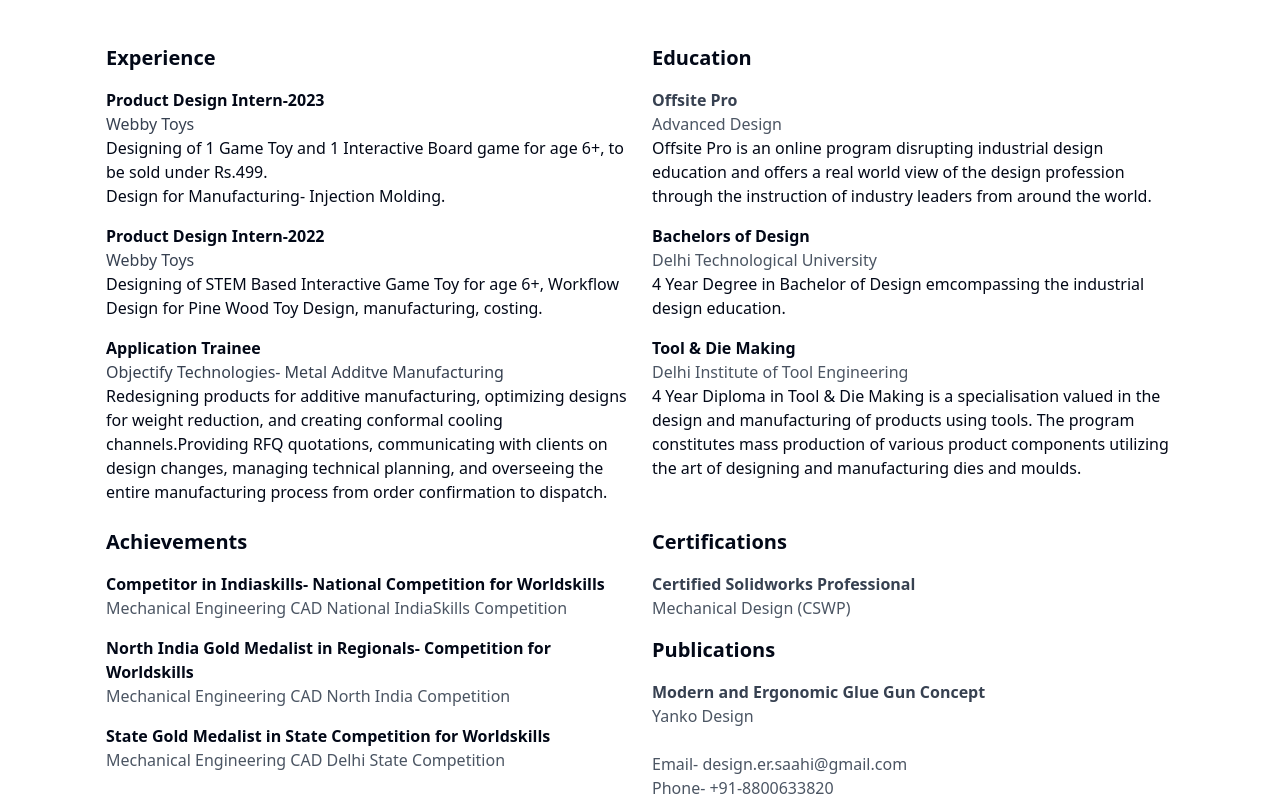
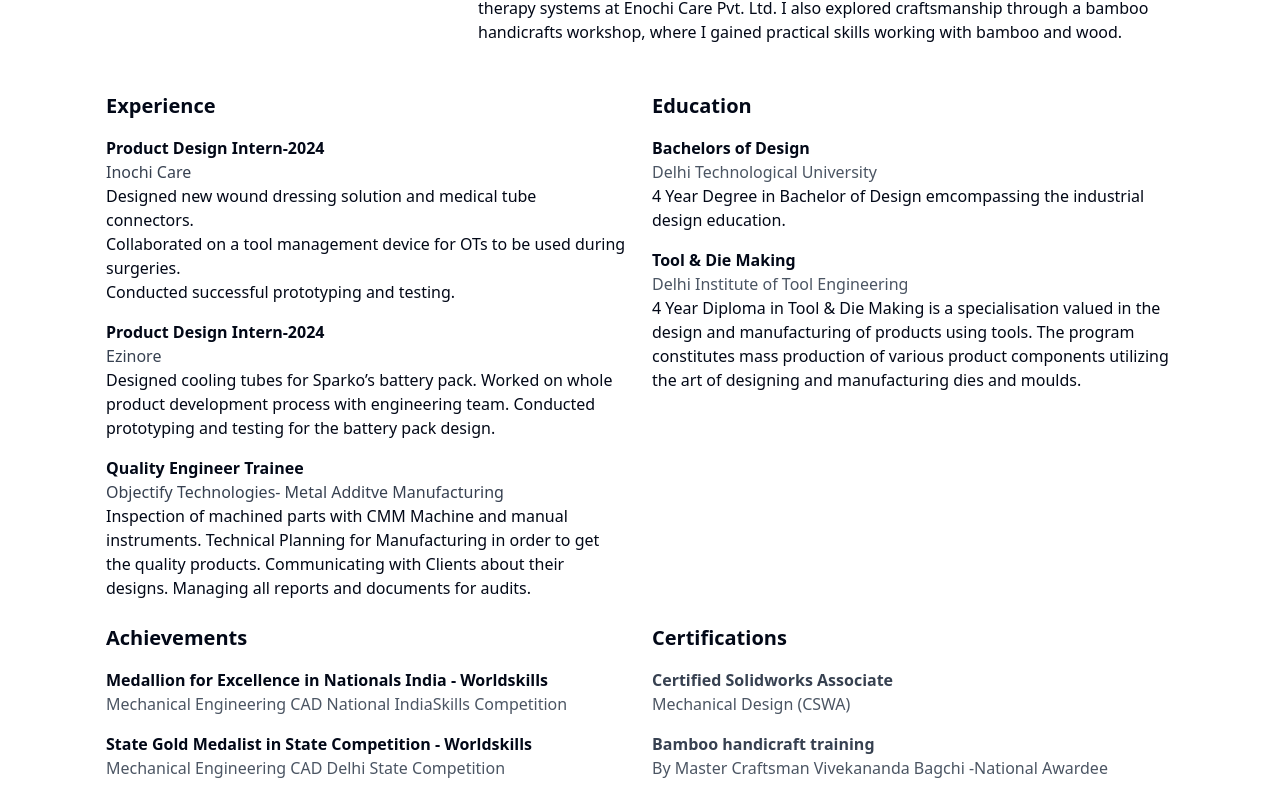
Before and after one commit to Vk497030/Myportfolio, a React (Vite) app: page /about in a window 1280 px wide. Shown: the part 576-1376 px from the top of the page. Built offline with nearby package versions, Linux system fonts and the light colour scheme.

Commit message:
Changes in about section

```diff
--- a/src/components/portfolio/About.jsx
+++ b/src/components/portfolio/About.jsx
@@ -26,13 +26,13 @@
           <h1 className="text-3xl font-bold mb-2">Vikas Kumar</h1>
           <p className="text-gray-600 mb-4">Industrial Designer, Based out of Delhi, India</p>
           <p className="mb-4">
-          It all began in 2017 with a 4-year diploma in Tool & Die Making, where I developed a deep appreciation for how products are made. What I didn’t realize at the time was how crucial it is to design those products for the user. A mix of curiosity and some happy coincidences led me to discover Industrial Design.
+          My passion for industrial design began with a deep curiosity about how products are made. With a strong background in tooling and engineering, I gained hands-on experience in processes like molding, press tools, CNC, EDM, laser cutting, and 3D printing. During my internship at Objectify Technologies as a Quality Assurance Engineer, I further expanded my understanding of advanced manufacturing.
           </p>
           <p className="mb-4">
-          In 2021, I embarked on a new chapter at DTU, where I studied Industrial Design. I’ve continued to embrace my skills in Tool & Die Making while diving deeper into the user-focused side of product development.
+          Driven by a desire to create and improve products, I transitioned into industrial design, where I combine my technical expertise with creative problem-solving. I am currently pursuing a Bachelor's degree in Industrial Design at Delhi Technological University.
           </p>
           <p className="mb-4">
-          In 2024, I completed Offsite Pro to refine my workflow and now I’m searching for my next big break—a chance to put my skills to use in the real world. When I’m not designing, you’ll probably find me losing ranking on chess.com or Valorant.
+          I have had the opportunity to work on projects like smart power management systems at Ezinore Pvt. Ltd. and surgical tool management devices and negative pressure wound therapy systems at Enochi Care Pvt. Ltd. I also explored craftsmanship through a bamboo handicrafts workshop, where I gained practical skills working with bamboo and wood.
           </p>
         </div>
       </div>
@@ -43,31 +43,31 @@
           <h2 className="text-xl font-semibold mb-4">Experience</h2>
 
           <div className="mb-4">
-            <h3 className="font-semibold">Product Design Intern-2023</h3>
-            <p className="text-gray-600"><Link to="https://www.webby.toys/collections/games" target='_blank' className='hover:underline text-gray-700'>Webby Toys</Link></p>
+            <h3 className="font-semibold">Product Design Intern-2024</h3>
+            <p className="text-gray-600"><Link to="https://www.inochihealthcare.com/" target='_blank' className='hover:underline text-gray-700'>Inochi Care</Link></p>
             <p>
-              Designing of 1 Game Toy and 1 Interactive Board game for age 6+,
-              to be sold under Rs.499.
+            Designed new wound dressing solution and medical tube connectors.
             </p>
-            <p>Design for Manufacturing- Injection Molding.</p>
+            <p>Collaborated on a tool management device for OTs to be used during surgeries.</p>
+            <p>Conducted successful prototyping and testing.</p>
           </div>
           <div className="mb-4">
-            <h3 className="font-semibold">Product Design Intern-2022</h3>
-            <p className="text-gray-600"><Link to="https://www.webby.toys/collections/games" target='_blank' className='hover:underline text-gray-700'>Webby Toys</Link></p>
+            <h3 className="font-semibold">Product Design Intern-2024</h3>
+            <p className="text-gray-600"><Link to="https://www.ezinore.com/" target='_blank' className='hover:underline text-gray-700'>Ezinore</Link></p>
             <p>
-              Designing of STEM Based Interactive Game Toy for age 6+, Workflow
-              Design for Pine Wood Toy Design, manufacturing, costing.
+              Designed cooling tubes for Sparko’s battery pack.
+              Worked on whole product development process with engineering team.
+              Conducted prototyping and testing for the battery pack design.
             </p>
           </div>
           <div>
-            <h3 className="font-semibold">Application Trainee</h3>
+            <h3 className="font-semibold">Quality Engineer Trainee</h3>
             <p className="text-gray-600"><Link to="https://objectify.co.in/" target='_blank' className='hover:underline text-gray-700'>Objectify Technologies- Metal Additve Manufacturing</Link></p>
             <p>
-              Redesigning products for additive manufacturing, optimizing
-              designs for weight reduction, and creating conformal cooling
-              channels.Providing RFQ quotations, communicating with clients on
-              design changes, managing technical planning, and overseeing the
-              entire manufacturing process from order confirmation to dispatch.
+              Inspection of machined parts with CMM Machine and manual instruments.
+              Technical Planning for Manufacturing in order to get the quality products.
+              Communicating with Clients about their designs.
+              Managing all reports and documents for audits.
             </p>
           </div>
         </div>
@@ -75,7 +75,7 @@
         <div className="flex justify-between flex-col">
           <div>
             <h2 className="text-xl font-semibold mb-4">Education</h2>
-            <div className="mb-4">
+            {/* <div className="mb-4">
               <h3 className="font-semibold"><Link to="https://advdes.org/pro" target='_blank' className='hover:underline text-gray-700'>Offsite Pro</Link></h3>
               <p className="text-gray-600">Advanced Design</p>
               <p>
@@ -83,7 +83,7 @@
                 education and offers a real world view of the design profession
                 through the instruction of industry leaders from around the world.
               </p>
-            </div>
+            </div> */}
             <div className="mb-4">
               <h3 className="font-semibold">Bachelors of Design</h3>
               <p className="text-gray-600">Delhi Technological University</p>
@@ -112,18 +112,17 @@
           <div>
             <h2 className="text-xl font-semibold mb-4">Achievements</h2>
             <div className="mb-4">
-              <h3 className="font-semibold">Competitor in Indiaskills- National Competition for Worldskills</h3>
+              <h3 className="font-semibold">Medallion for Excellence in Nationals India - Worldskills </h3>
               <p className="text-gray-600">Mechanical Engineering CAD National IndiaSkills Competition</p>
             </div>
             <div className="mb-4">
-              <h3 className="font-semibold">North India Gold Medalist in Regionals- Competition for Worldskills</h3>
-              <p className="text-gray-600">Mechanical Engineering CAD North India Competition </p>
+              <h3 className="font-semibold">State Gold Medalist in State Competition - Worldskills</h3>
+              <p className="text-gray-600">Mechanical Engineering CAD Delhi State Competition</p>
             </div>
             <div className="mb-4">
-              <h3 className="font-semibold">State Gold Medalist in State Competition for Worldskills</h3>
-              <p className="text-gray-600">Mechanical Engineering CAD Delhi State Competition</p>
+              <h3 className="font-semibold">Competitor in The International Hi-Tech Competition 2023 Finals</h3>
+              <p className="text-gray-600">Mechanical Engineering CAD Ekaterinburg, Russian Federation </p>
             </div>
-
           </div>
 
         </div>
@@ -132,31 +131,35 @@
           <div>
             <h2 className="text-xl font-semibold mb-4">Certifications</h2>
             <div className="mb-4">
-              <h3 className="font-semibold"><Link to="https://cv.virtualtester.com/qr/?b=SLDWRKS&i=C-HMES8F2RX9" target='_blank' className='hover:underline text-gray-700'>Certified Solidworks Professional</Link></h3>
-              <p className="text-gray-600">Mechanical Design (CSWP) </p>
+              <h3 className="font-semibold"><Link to="https://cv.virtualtester.com/qr/?b=SLDWRKS&i=C-YCHJVQ63UD" target='_blank' className='hover:underline text-gray-700'>Certified Solidworks Associate</Link></h3>
+              <p className="text-gray-600">Mechanical Design (CSWA) </p>
+            </div>
+            <div className="mb-4">
+              <h3 className="font-semibold"><Link to="https://cv.virtualtester.com/qr/?b=SLDWRKS&i=C-YCHJVQ63UD" target='_blank' className='hover:underline text-gray-700'>Bamboo handicraft training</Link></h3>
+              <p className="text-gray-600">By Master Craftsman Vivekananda Bagchi -National Awardee</p>
             </div>
           </div>
 
-          <div>
+          {/* <div>
             <h2 className="text-xl font-semibold mb-4">Publications</h2>
             <div className="mb-4">
               <h3 className="font-semibold"><Link to="https://www.yankodesign.com/2024/10/05/glue-gun-concept-gives-the-crafting-tool-a-modern-and-ergonomic-makeover/" target='_blank' className='hover:underline text-gray-700'>Modern and Ergonomic Glue Gun Concept</Link></h3>
               <p className="text-gray-600">Yanko Design</p>
             </div>
-          </div>
+          </div> */}
 
           <div className="md:mt-2 mt-10">
           <span className="text-gray-600 mt-10">
             Email-{" "}
             <Link
-              to="mailto:design.er.saahi@gmail.com"
+              to="mailto:vk497030@gmail.com"
               className="hover:underline"
             >
               {" "}
-              design.er.saahi@gmail.com
+              vk497030@gmail.com
             </Link>
           </span>
-          <p className="text-gray-600"> <span>Phone-</span> +91-8800633820</p>
+          <p className="text-gray-600"> <span>Phone-</span> +91-9871819048</p>
           </div>
 
         </div>
```
